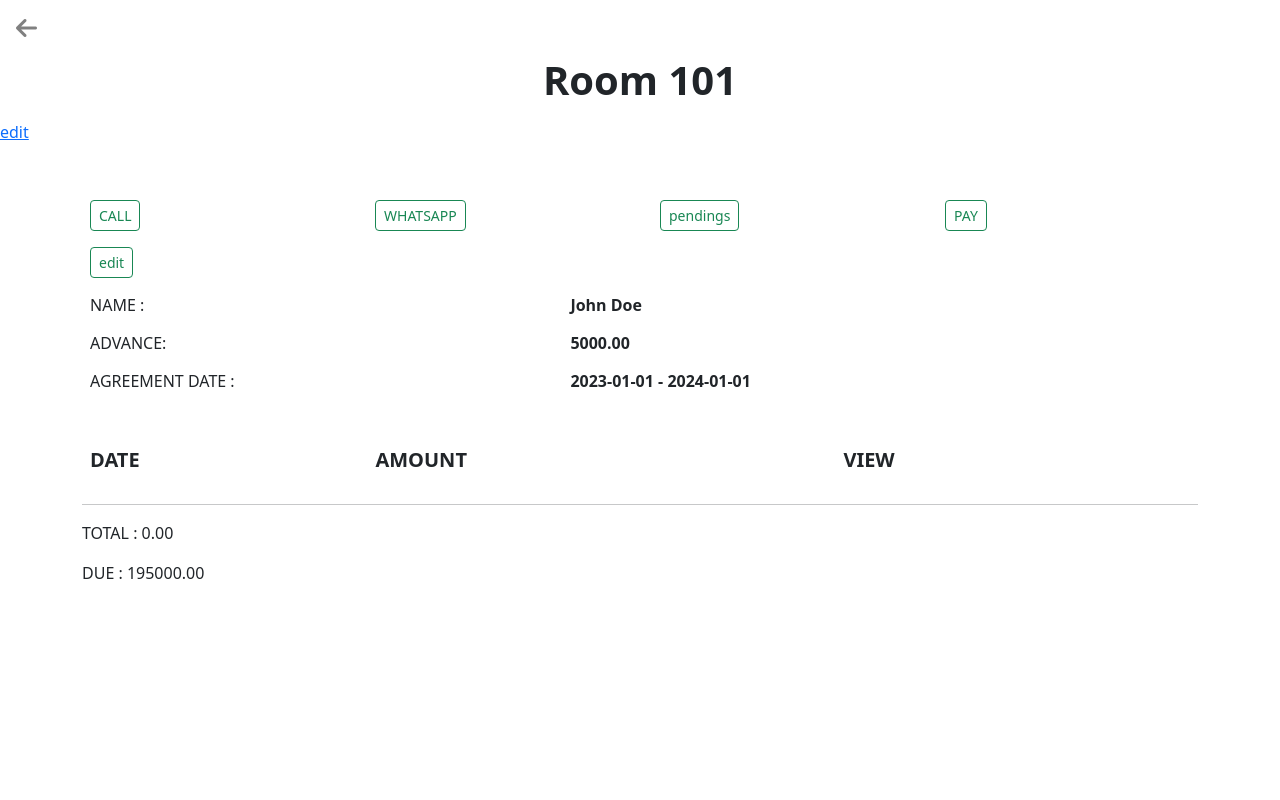
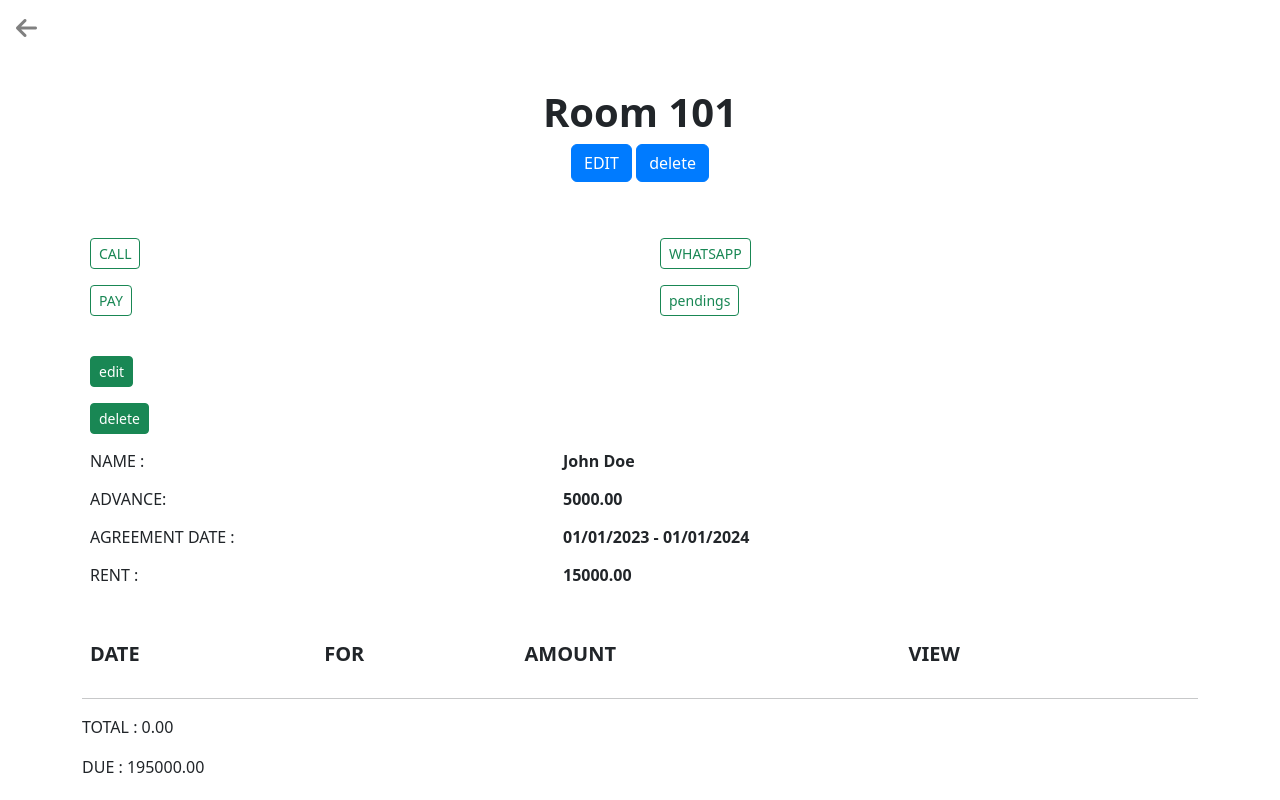
Before and after one commit to dawnet-innovations/renter, a Django app: page /renter/1 in a window 1280 px wide. Run offline with Django 5.2, Linux system fonts and the light colour scheme; a user stored in the database is signed in; data comes from the database, SQL or seed files in the repository; both versions use the stored data as it was after the commit; lists and menus that the app fills with data are empty; some libraries are stand-ins or nearby versions.

Commit message:
final implimentation

```diff
--- a/Renter/core/forms.py
+++ b/Renter/core/forms.py
@@ -27,4 +27,4 @@ class RoomForm(ModelForm):
 class RentForm(ModelForm):
     class Meta:
         model = Rent
-        fields = ("amount_paid",)
+        fields = ("amount_paid", "pay_for")
--- a/Renter/core/management/commands/add_dummy_data.py
+++ b/Renter/core/management/commands/add_dummy_data.py
@@ -65,7 +65,6 @@ class Command(BaseCommand):
                     self.add_buildings(json_data["buildings"])
                     self.add_rooms(json_data["rooms"])
                     self.add_renters(json_data["renters"])
-                    self.add_rents(json_data["rents"])
         except Exception as e:
             self.stderr.write(self.style.ERROR(f'Error occurred: {e}'))
             self.stdout.write(self.style.ERROR('Rolling back changes due to an error.'))
--- a/Renter/core/models.py
+++ b/Renter/core/models.py
@@ -1,3 +1,5 @@
+import datetime
+
 from django.db import models
 
 
@@ -34,7 +36,8 @@ class Rent(models.Model):
     renter = models.ForeignKey(Renter, on_delete=models.CASCADE, related_name='%(class)s_renter')
     amount_paid = models.DecimalField(max_digits=10, decimal_places=5)
     balance = models.DecimalField(max_digits=10, decimal_places=5, default=0)
-    date = models.DateTimeField(auto_now_add=True)
+    date = models.DateTimeField(auto_now=True)
+    pay_for = models.DateField()
 
     def is_paid(self):
         return self.balance == 0
--- a/Renter/core/templates/add-renter.html
+++ b/Renter/core/templates/add-renter.html
@@ -67,11 +67,11 @@
             </div>
             <div class="mb-3">
                 <label for="buildingName" class="form-label">agreement end </label>
-                <input name="agreement_end" type="date" class="form-control" id="datePicker" value="{{ renter.agreement_end.date|date:'d-m-Y' }}">
+                <input name="agreement_end" type="date" class="form-control" id="datePicker" value="{{ renter.agreement_end }}">
             </div>
             <div class="mb-3">
                 <label for="buildingName" class="form-label">Rent </label>
-                <input name="rent" type="text" class="form-control" id="buildingName" placeholder="Enter Rent " value="{{ renter.rent|floatformat:2 }}">
+                <input name="rent" type="text" class="form-control" id="buildingName" placeholder="Enter Rent " value="{{ renter.rent }}">
             </div>
             <button type="submit" class="btn btn-primary w-100">ADD</button>
         </form>
--- a/Renter/core/templates/index.html
+++ b/Renter/core/templates/index.html
@@ -81,6 +81,9 @@
             <thead class="thead-dark">
                 <tr>
                     <th scope="col">
+                        <h4 class="fw-bold">#</h4>
+                    </th>
+                    <th scope="col">
                         <h4 class="fw-bold">ROOM NO</h4>
                     </th>
                     <th class="text-" scope="col" colspan="2">
@@ -94,6 +97,9 @@
             <tbody id="table-body">
                 {% for renter in renters %}
                 <tr>
+                    <td>
+                        <span class="fw-bold">{{ forloop.counter }}</span>
+                    </td>
                     <th>{{ renter.room }}</th>
                     <td>
                         <span class="fw-bold">{{ renter.name }}</span>
--- a/Renter/core/templates/renter.html
+++ b/Renter/core/templates/renter.html
@@ -9,14 +9,22 @@
         <i style="font-size: 1.5rem; color: grey;" class="fa-solid fa-arrow-left mt-3 mx-3"></i>
     </a>
 
-    <h1 class="fw-bold text-center m-3"> {{ renter.room }} </h1> <a href="{% url 'edit-room' id=renter.room.id %}">edit</a>
+
+    <div class="container mt-5">
+        <div class="text-center room-header">
+            <h1 class="fw-bold">{{ renter.room }}</h1>
+            <a href="{% url 'edit-room' id=renter.room.id %}" class="btn btn-primary edit-button">EDIT</a>
+            <a href="{% url 'delete-room' id=renter.room.id %}" class="btn btn-primary edit-button" onclick="return confirm('Are you sure you want to delete this Room?')">delete</a>
+        </div>
+    </div>
+
 
     <div class="container mt-5">
 
 
-        <div class="row">
+              <div class="row">
             <div class="col">
-                <a href="fam1.html" class="btn btn-outline-success btn-sm m-2" target="_blank">
+                <a href="tel:{{ renter.phone }}" class="btn btn-outline-success btn-sm m-2" target="_blank">
                     CALL
                 </a>
             </div>
@@ -26,20 +34,36 @@
                     WHATSAPP
                 </a>
             </div>
+
+
+        </div>
+
+        <div class="row">
+
+
+            <div class="col">
+                <a href="{% url 'pay-rent' id=renter.id %}" class="btn btn-outline-success btn-sm m-2">
+                    PAY
+                </a>
+            </div>
             <div class="col">
                 <a href="{% url 'renter_pending' id=renter.id %}" class="btn btn-outline-success btn-sm m-2">
                     pendings
                 </a>
             </div>
-            <div class="col">
-                <a href="{% url 'pay-rent' id=renter.id %}" class="btn btn-outline-success btn-sm m-2">
-                    PAY
-                </a>
-            </div>
         </div>
+
+<br>
+
         <div class="col">
-            <a href="{% url 'edit-renter' id=renter.id %}" class="btn btn-outline-success btn-sm m-2">
+            <a href="{% url 'edit-renter' id=renter.id %}" class="btn btn-success btn-sm m-2">
                 edit
+            </a>
+        </div>
+
+        <div class="col">
+            <a href="{% url 'delete-renter' id=renter.id %}" class="btn btn-success btn-sm m-2" onclick="return confirm('Are you sure you want to delete this renter?')">
+                delete
             </a>
         </div>
 
@@ -76,9 +100,19 @@
                 <td>AGREEMENT DATE :
 
                 </td>
-                <td class="fw-bold">{{ renter.agreement_start|date:"Y-m-d" }} - {{ renter.agreement_end|date:"Y-m-d" }}
+                <td class="fw-bold">{{ renter.agreement_start|date:"d/m/Y" }} - {{ renter.agreement_end|date:"d/m/Y" }}
 
                 </td>
+
+                <td></td>
+            </tr>
+
+            <tr>
+
+                <td>RENT : </span>
+
+                </td>
+                <td class="fw-bold">{{ renter.rent|floatformat:2 }}</td>
 
                 <td></td>
             </tr>
@@ -98,6 +132,9 @@
                     <h5 class="fw-bold">DATE</h5>
                 </th>
                 <th scope="col">
+                    <h5 class="fw-bold">FOR</h5>
+                </th>
+                <th scope="col">
                     <h5 class="fw-bold">AMOUNT</h5>
                 </th>
                 <th scope="col">
@@ -110,7 +147,8 @@
                 <tbody>
                 {% for rent in rents %}
                     <tr>
-                        <th>{{ rent.date|date:"Y-m-d" }}</th>
+                        <td>{{ rent.date|date:"Y-m-d" }}</td>
+                        <td>{{ rent.pay_for|date:"Y-m-d" }}</td>
 
                         <td><span class="fw-bold">{{ rent.amount_paid|floatformat:2 }}</span>
 
@@ -127,6 +165,11 @@
                             <div class="input-group mb-3" style="max-width: 200px;">
                                 <a href="{% url 'edit-rent' id=rent.id %}" class="btn btn-outline-primary btn-sm m-2">
                                     edit
+                                </a>
+                            </div>
+                            <div class="input-group mb-3" style="max-width: 200px;">
+                                <a href="{% url 'delete-rent' id=rent.id %}" class="btn btn-outline-primary btn-sm m-2" onclick="return confirm('Are you sure you want to delete this?')">
+                                    delete
                                 </a>
                             </div>
                         </td>
--- a/Renter/core/urls.py
+++ b/Renter/core/urls.py
@@ -12,11 +12,15 @@ urlpatterns = [
     path('renter/pending/<int:id>', login_required(views.renter_pendings), name='renter_pending'),
     path('add-building', login_required(views.add_building), name='add-building'),
     path('edit-building/<int:id>', login_required(views.edit_building), name='edit-building'),
+    path('delete-building/<int:id>', login_required(views.delete_building), name='delete-building'),
     path('add-room', login_required(views.add_room), name='add-room'),
     path('edit-room/<int:id>', login_required(views.edit_room), name='edit-room'),
+    path('delete-room/<int:id>', login_required(views.delete_room), name='delete-room'),
     path('add-renter', login_required(views.add_renter), name='add-renter'),
     path('edit-renter/<int:id>', login_required(views.edit_renter), name='edit-renter'),
+    path('delete-renter/<int:id>', login_required(views.delete_renter), name='delete-renter'),
     path('pay-rent/<int:id>', login_required(views.rent_pay), name='pay-rent'),
     path('edit-rent/<int:id>', login_required(views.edit_pay), name='edit-rent'),
+    path('delete-rent/<int:id>', login_required(views.delete_rent), name='delete-rent'),
     path('bill/<int:id>', login_required(views.bill), name='bill'),
 ]
--- a/Renter/core/views.py
+++ b/Renter/core/views.py
@@ -1,9 +1,8 @@
 from datetime import datetime
+
 from dateutil.relativedelta import relativedelta
-
 from django.shortcuts import render, redirect, get_object_or_404
 from django.urls import reverse_lazy
-from django.utils import timezone
 
 from .forms import RenterForm, RoomForm, RentForm
 from .models import Building, Renter, Room, Rent
@@ -32,7 +31,7 @@ def edit_building(request, id):
         if name:
             building.name = name
             building.save()
-        return redirect("/")
+        return redirect(reverse_lazy("building", kwargs={"id": id}))
 
 
 def delete_building(request, id):
@@ -54,11 +53,25 @@ def index(request):
     rents = Rent.objects.all()
     pending_count = {building: 0 for building in buildings}
     monthly_total = {building: 0 for building in buildings}
+    renters = []
     for rent in rents:
         monthly_total[rent.renter.room.building] += rent.amount_paid
         if not rent.is_paid():
-            if not Rent.objects.filter(renter=rent.renter, date__month=rent.date.month, balance=0).exists():
-                pending_count[rent.renter.room.building] += 1
+            if not Rent.objects.filter(renter=rent.renter, pay_for__month=rent.date.month, balance=0).exists():
+                if rent.renter not in renters:
+                    pending_count[rent.renter.room.building] += 1
+                    renters.append(rent.renter)
+
+    for building, count in pending_count.items():
+        for renter in Renter.objects.filter(room__building=building):
+            if renter.agreement_start and renter.agreement_end:
+                for date in months_between(renter.agreement_start, renter.agreement_end):
+                    if datetime(day=date.day, month=date.month, year=date.year) <= datetime.now():
+                        rents = Rent.objects.filter(pay_for__month=date.month, pay_for__year=date.year, renter=renter)
+                        if not rents.exists():
+                            if renter not in renters:
+                                pending_count[building] += 1
+                                renters.append(renter)
 
     if request.method == "GET":
         context = {
@@ -103,14 +116,15 @@ def edit_room(request, id):
         name = request.POST['name']
         room.name = name
         room.save()
-        return redirect("/")
+        return redirect(reverse_lazy("renter", kwargs={"id": id}))
 
 
 def delete_room(request, id):
     room = get_object_or_404(Room, id=id)
+    b_id = room.building.id
     if request.method == "GET":
         room.delete()
-        return redirect("/")
+        return redirect(reverse_lazy("building", kwargs={"id": b_id}))
 
 
 def add_renter(request):
@@ -148,7 +162,7 @@ def edit_renter(request, id):
         form = RenterForm(request.POST, instance=renter)
         if form.is_valid():
             form.save()
-            return redirect("/")
+            return redirect(reverse_lazy("renter", kwargs={"id": id}))
         else:
             context = {
                 "buildings": Building.objects.all().order_by("-id"),
@@ -159,9 +173,10 @@ def edit_renter(request, id):
 
 def delete_renter(request, id):
     renter = get_object_or_404(Renter, id=id)
+    b_id = renter.room.building.id
     if request.method == "GET":
         renter.delete()
-        return redirect("/")
+        return redirect(reverse_lazy("building", kwargs={"id": b_id}))
 
 
 def building(request, id):
@@ -169,7 +184,7 @@ def building(request, id):
     building = get_object_or_404(Building, id=id)
     rooms = Room.objects.filter(building=building)
     renters = Renter.objects.filter(room__in=rooms)
-    rents = Rent.objects.filter(date__month=now.month)
+    rents = Rent.objects.filter(pay_for__month=now.month)
     total = 0
     for rent in rents:
         if rent.renter.room.building.id == building.id:
@@ -185,26 +200,27 @@ def building(request, id):
 
 def renter(request, id):
     renter = Renter.objects.get(id=id)
-    rents = Rent.objects.filter(renter=renter).all()
     total_rent = 0
-    for rent in rents:
-        total_rent += rent.amount_paid
     due = 0
-    for rent in rents:
-        due += rent.balance
     duemc = 0
-    if renter.agreement_start:
+    if renter.agreement_start and renter.agreement_end:
         for date in months_between(renter.agreement_start, renter.agreement_end):
             if datetime(day=date.day, month=date.month, year=date.year) <= datetime.now():
-                rents = Rent.objects.filter(date__month=date.month, date__year=date.year, renter=renter)
+                rents = Rent.objects.filter(pay_for__month=date.month, pay_for__year=date.year, renter=renter)
                 if not rents.exists():
                     duemc += 1
+                else:
+                    due += rents.last().balance
+                    for rent in rents:
+                        total_rent += rent.amount_paid
+
+
     if duemc != 0:
-        due += duemc*renter.rent
+        due += duemc * renter.rent
 
     context = {
         "renter": renter,
-        "rents": rents.order_by("-id"),
+        "rents": Rent.objects.filter(renter=renter).order_by("-id"),
         "total_rent": total_rent,
         "due": due
     }
@@ -220,11 +236,15 @@ def rent_pay(request, id):
         form = RentForm(request.POST)
         form.instance.renter = renter
 
-        print(form.errors)
         if form.is_valid():
             amount_paid = form.cleaned_data["amount_paid"]
-            if amount_paid != renter.rent:
-                form.balance = renter.rent - amount_paid
+            pay_for = form.cleaned_data["pay_for"]
+            last_pay = Rent.objects.filter(renter=renter, pay_for__month=pay_for.month, pay_for__year=pay_for.year)
+            if last_pay.exists():
+                form.instance.balance = last_pay.last().balance - amount_paid
+            else:
+                if amount_paid != renter.rent:
+                    form.instance.balance = renter.rent - amount_paid
             form.save()
             return redirect(reverse_lazy("renter", kwargs={"id": id}))
 
@@ -237,10 +257,24 @@ def edit_pay(request, id):
     if request.method == "POST":
         amount_paid = request.POST["amount_paid"]
         rent.amount_paid = amount_paid
-        if amount_paid != rent.renter.rent:
-            rent.balance = float(rent.renter.rent) - float(amount_paid)
+        pay_for = datetime.strptime(request.POST["pay_for"], "%Y-%m-%d")
+        last_pay = Rent.objects.filter(renter=rent.renter, pay_for__month=pay_for.month, pay_for__year=pay_for.year).exclude(id=rent.id)
+        if last_pay.exists():
+            rent.balance = float(last_pay.last().balance) - float(amount_paid)
+        else:
+            if float(amount_paid) != float(rent.renter.rent):
+                rent.balance = float(rent.renter.rent) - float(amount_paid)
+        rent.pay_for = pay_for
         rent.save()
         return redirect(reverse_lazy("renter", kwargs={"id": rent.renter.id}))
+
+
+def delete_rent(request, id):
+    rent = get_object_or_404(Rent, id=id)
+    if request.method == "GET":
+        rent.delete()
+        return redirect(reverse_lazy("renter", kwargs={"id": rent.renter.id}))
+
 
 
 def bill(request, id):
@@ -262,16 +296,16 @@ def pending(request, id):
     renters = Renter.objects.filter(room__building=building)
 
     pending_rents = []
-    if renter.agreement_start:
-        for renter in renters:
+    for renter in renters:
+        if renter.agreement_start and renter.agreement_end:
             for date in months_between(renter.agreement_start, renter.agreement_end):
                 if datetime(day=date.day, month=date.month, year=date.year) <= now:
-                    rents = Rent.objects.filter(date__month=date.month, date__year=date.year, renter=renter)
+                    rents = Rent.objects.filter(pay_for__month=date.month, pay_for__year=date.year, renter=renter)
                     if rents.exists():
                         for rent in rents:
                             if not rent.is_paid():
-                                if not Rent.objects.filter(renter=rent.renter, date__month=rent.date.month,
-                                                           date__year=rent.date.year,
+                                if not Rent.objects.filter(renter=rent.renter, pay_for__month=rent.pay_for.month,
+                                                           pay_for__year=rent.pay_for.year,
                                                            balance=0).exists():
                                     if renter not in pending_rents:
                                         pending_rents.append(renter)
@@ -291,15 +325,14 @@ def renter_pendings(request, id):
 
     pending_rents = []
     monthly_rent = []
-    if renter.agreement_start:
+    if renter.agreement_start and renter.agreement_end:
         for date in months_between(renter.agreement_start, renter.agreement_end):
             if datetime(day=date.day, month=date.month, year=date.year) <= now:
-                rents = Rent.objects.filter(date__month=date.month, date__year=date.year, renter=renter)
+                rents = Rent.objects.filter(pay_for__month=date.month, pay_for__year=date.year, renter=renter)
                 if rents.exists():
                     for rent in rents:
                         if not rent.is_paid():
-                            if not Rent.objects.filter(renter=rent.renter, date__month=rent.date.month, date__year=rent.date.year,
-                                                       balance=0).exists():
+                            if not Rent.objects.filter(renter=rent.renter, pay_for__month=rent.pay_for.month, pay_for__year=rent.pay_for.year, balance=0).exists():
                                 pending_rents.append(rent)
                 else:
                     monthly_rent.append(date)
```
Also changed, not shown: Renter/core/management/commands/data.json (+0 -32 lines), Renter/core/templates/bill.html (+88 -14 lines), Renter/core/templates/building.html (+8 -1 lines), Renter/core/templates/rent.html (+12 -0 lines), Renter/core/templates/renter_pending.html (+4 -9 lines), Renter/core/migrations/0003_alter_rent_date.py (added), Renter/core/migrations/0004_rent_pay_for_alter_rent_date.py (added), Renter/core/migrations/0005_alter_rent_pay_for.py (added), Renter/db.sqlite3.
